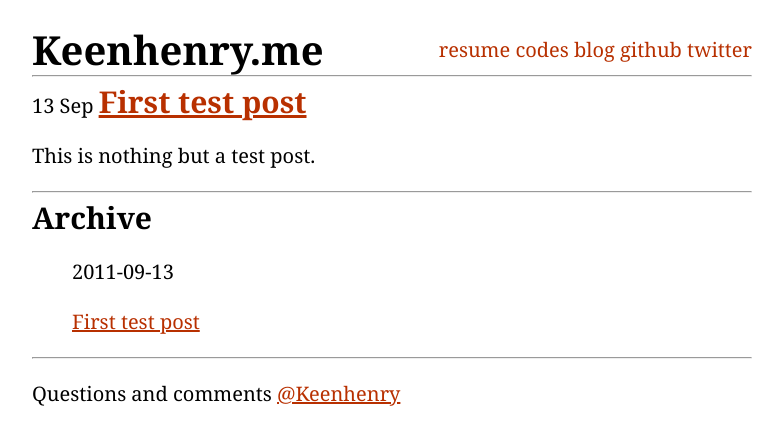
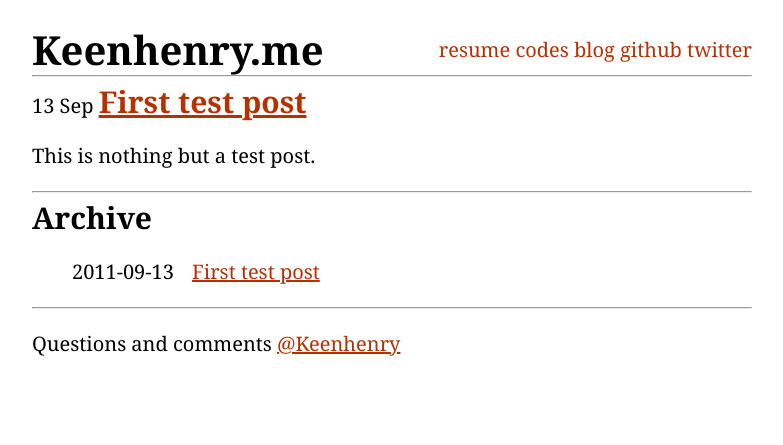
Before and after one commit to keenhenry/keenhenry.github.com, a Jekyll site: the page built from blog.html, in a window 1280 px wide. Shown: the top 445 px of the page, without its empty margins (248-1031 px from the left). Built offline with Jekyll 4.4.1, drawn with Linux system fonts in a browser that asks for light colours.

Commit message:
modifed style for blog archive list

```diff
--- a/static/css/main.css
+++ b/static/css/main.css
@@ -120,3 +120,13 @@ body > footer {
   font-size: 18px;
   color: #888;
 }
+
+/* styles for archives */
+ol#archive li {
+  margin-bottom: 0.1em;
+}
+ol#archive li time {
+  float: left;
+  display: block;
+  width: 6em;
+}
```
